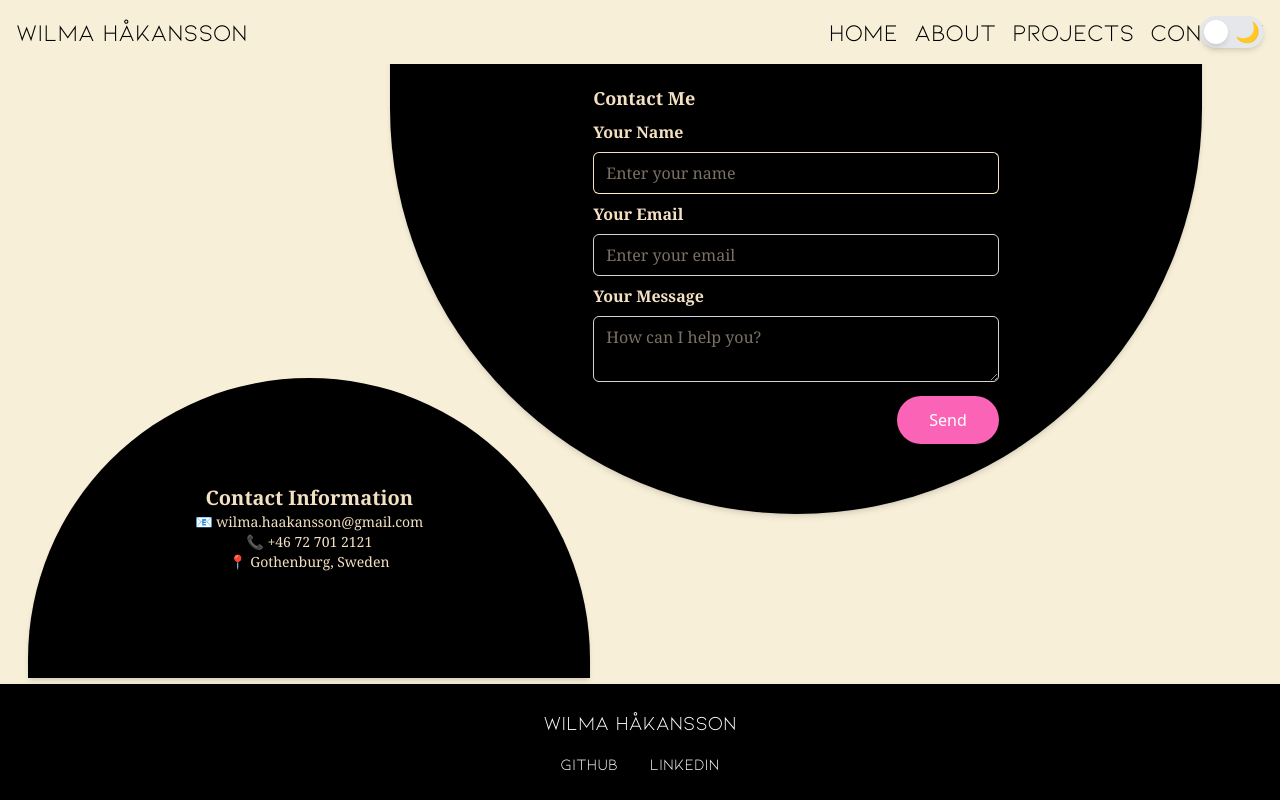
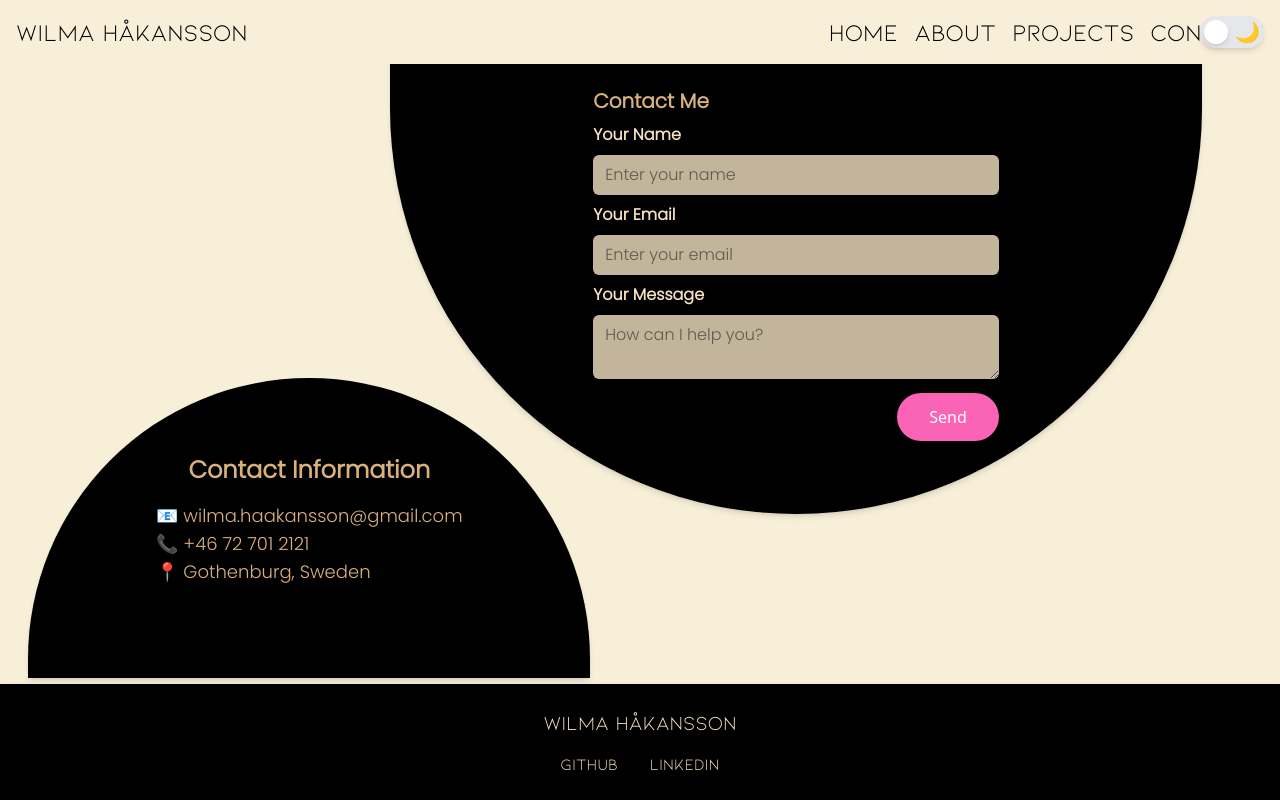
Before and after one commit to gitwilma/portfolio-project, a React (Vite) app: page /contact in a window 1280 px wide. Built offline with nearby package versions, Linux system fonts and the light colour scheme.

Commit message:
color changes contact page

```diff
--- a/src/components/Footer.tsx
+++ b/src/components/Footer.tsx
@@ -3,7 +3,7 @@ export default function Footer() {
     <footer className="footer bg-black shadow">
       <div className="container mx-auto px-4 py-6">
         <div className="flex flex-col items-center">
-          <p className="font-[Kiona-Regular] text-white text-xl mb-4">
+          <p className="font-[Kiona-Regular] text-[#F4E1C4] text-xl mb-4">
             Wilma Håkansson
           </p>
           <div className="flex space-x-8">
@@ -11,7 +11,7 @@ export default function Footer() {
               href="https://github.com/gitwilma"
               target="_blank"
               rel="noopener noreferrer"
-              className="font-[Kiona-Regular] text-white hover:text-gray-600"
+              className="font-[Kiona-Regular] text-[#F4E1C4] hover:text-gray-600"
             >
               GitHub
             </a>
@@ -19,7 +19,7 @@ export default function Footer() {
               href="https://linkedin.com/in/wilma-håkansson-7374a3234"
               target="_blank"
               rel="noopener noreferrer"
-              className="font-[Kiona-Regular] text-white hover:text-gray-600"
+              className="font-[Kiona-Regular] text-[#F4E1C4] hover:text-gray-600"
             >
               LinkedIn
             </a>
--- a/src/pages/Contact.tsx
+++ b/src/pages/Contact.tsx
@@ -21,16 +21,16 @@ export default function Contact() {
   return (
     <div className="relative flex flex-col h-[70vh]">
       {/* Kontaktformulär */}
-      <div className="halfmoon absolute top-[-50px] right-[5%] w-[65%] h-[500px] rounded-b-full flex flex-col items-center justify-center shadow-md overflow-hidden">
+      <div className="halfmoon absolute top-[-50px] right-[5%] w-[65%] h-[500px] rounded-b-full flex flex-col items-center justify-center shadow-md overflow-hidden bg-[#000000]">
         <form onSubmit={handleSubmit} className="space-y-2 w-1/2">
-          <h3 className="text-lg font-semibold font-serif text-[#F4E1C4] text-start">
+          <h3 className="text-xl font-semibold font-[Poppins] text-[#D8B17D] text-start">
             Contact Me
           </h3>
 
           <div>
             <label
               htmlFor="name"
-              className="block text-md font-semibold mb-2 font-serif text-[#F4E1C4]"
+              className="block text-md font-semibold mb-2 font-[Poppins] text-[#F4E1C4]"
             >
               Your Name
             </label>
@@ -39,7 +39,7 @@ export default function Contact() {
               id="name"
               value={name}
               onChange={(e) => setName(e.target.value)}
-              className="w-full px-3 py-2 border border-b-amber-100 rounded-md focus:outline-none focus:ring-2 focus:ring-pink-400 font-serif text-[#F4E1C4]"
+              className="w-full px-3 py-2 bg-[#F4E1C4] rounded-md focus:outline-none focus:ring-4 focus:ring-[#D8B17D] font-[Poppins] text-black opacity-80"
               placeholder="Enter your name"
             />
           </div>
@@ -47,7 +47,7 @@ export default function Contact() {
           <div>
             <label
               htmlFor="email"
-              className="block text-md font-semibold mb-2 font-serif text-[#F4E1C4]"
+              className="block text-md font-semibold mb-2 font-[Poppins] text-[#F4E1C4]"
             >
               Your Email
             </label>
@@ -56,7 +56,7 @@ export default function Contact() {
               id="email"
               value={email}
               onChange={(e) => setEmail(e.target.value)}
-              className="w-full px-3 py-2 border border-gray-300 rounded-md focus:outline-none focus:ring-2 focus:ring-pink-400 font-serif text-[#F4E1C4]"
+              className="w-full px-3 py-2 bg-[#F4E1C4] rounded-md focus:outline-none focus:ring-4 focus:ring-[#D8B17D] font-[Poppins] text-black opacity-80"
               placeholder="Enter your email"
             />
           </div>
@@ -64,7 +64,7 @@ export default function Contact() {
           <div>
             <label
               htmlFor="message"
-              className="block text-md font-semibold mb-2 font-serif text-[#F4E1C4]"
+              className="block text-md font-semibold mb-2 font-[Poppins] text-[#F4E1C4]"
             >
               Your Message
             </label>
@@ -72,8 +72,7 @@ export default function Contact() {
               id="message"
               value={message}
               onChange={(e) => setMessage(e.target.value)}
-              className="w-full px-3 py-2 border border-gray-300 rounded-md focus:outline-none focus:ring-2 focus:ring-pink-400 font-serif text-[#F4E1C4]"
-              rows={2}
+              className="w-full px-3 py-2 bg-[#F4E1C4] rounded-md focus:outline-none focus:ring-4 focus:ring-[#D8B17D] font-[Poppins] text-black opacity-80"
               placeholder="How can I help you?"
             />
           </div>
@@ -87,7 +86,7 @@ export default function Contact() {
           <div className="flex justify-end">
             <button
               type="submit"
-              className="px-8 py-3 bg-pink-400 text-white rounded-full hover:bg-pink-600 focus:outline-none focus:ring-2 focus:ring-pink-300"
+              className="px-8 py-3 bg-pink-400 text-white rounded-full hover:bg-pink-500 focus:outline-none focus:ring-2 focus:ring-[#D8B17D]"
             >
               Send
             </button>
@@ -97,10 +96,10 @@ export default function Contact() {
 
       {/* Contact Information */}
       <div className="halfmoon absolute bottom-[-54px] left-[1%] w-[45%] h-[300px] rounded-t-full flex flex-col items-center justify-center shadow-md overflow-hidden">
-        <h3 className="text-xl font-semibold font-serif text-[#F4E1C4]">
+        <h3 className="text-2xl text-start font-bold font-[Poppins] text-[#D8B17D]">
           Contact Information
         </h3>
-        <p className="text-sm text-center font-serif text-[#F4E1C4]">
+        <p className="text-lg text-start font-[Poppins] text-[#D8B17D] p-4">
           📧 wilma.haakansson@gmail.com <br />
           📞 +46 72 701 2121 <br />
           📍 Gothenburg, Sweden
--- a/src/tailwind.css
+++ b/src/tailwind.css
@@ -117,8 +117,8 @@ body.dark .project-link {
 }
 
 @font-face {
-    font-family: "Agoka";
-    src: url("/assets/AgokaFamily.otf") format("truetype");
+    font-family: "Poppins";
+    src: url("/assets/Poppins-Light.ttf") format("truetype");
     font-weight: normal, bold;
     font-style: normal;
   }
```
Also changed, not shown: public/assets/Poppins-Light.ttf (added).
